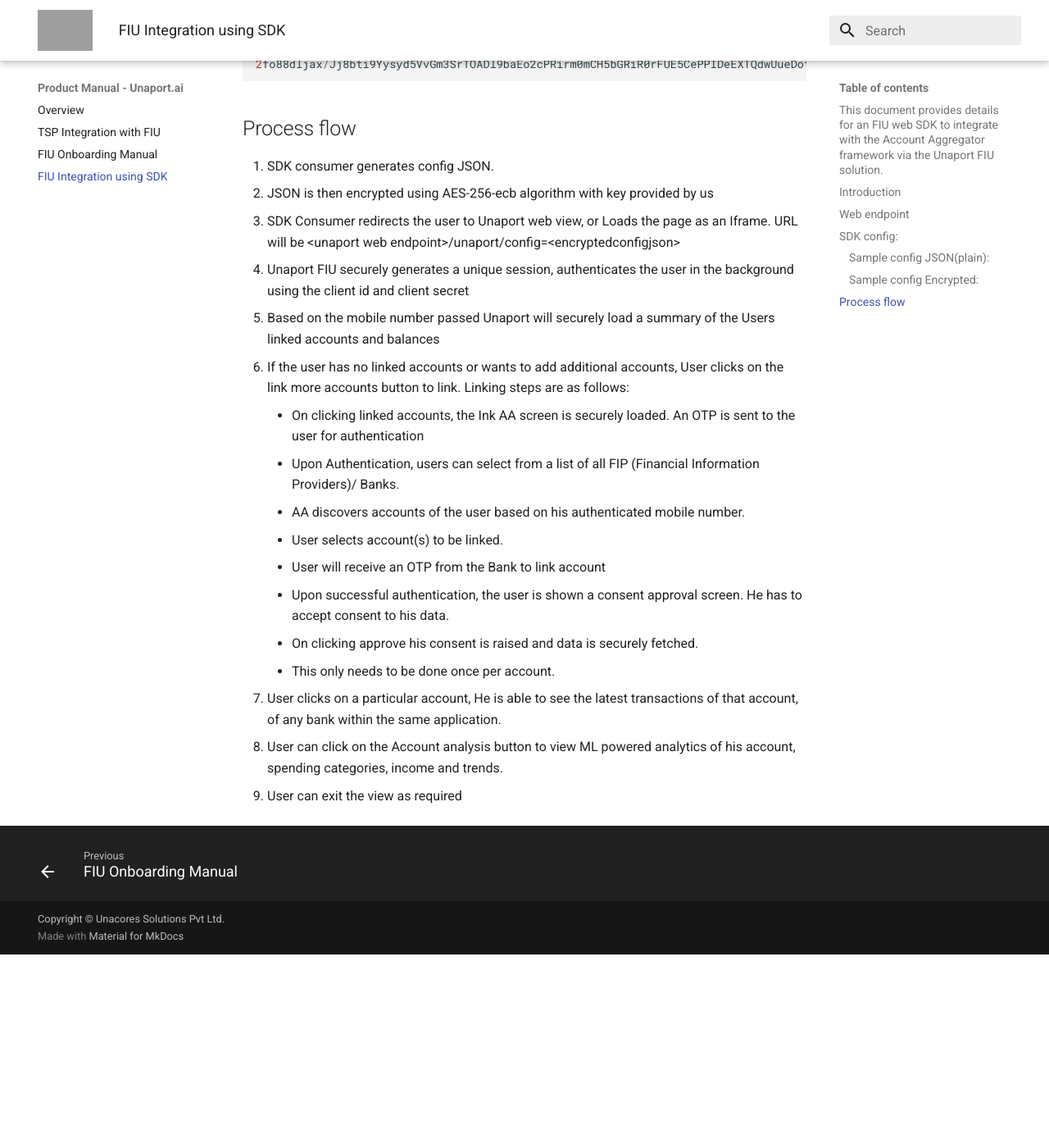
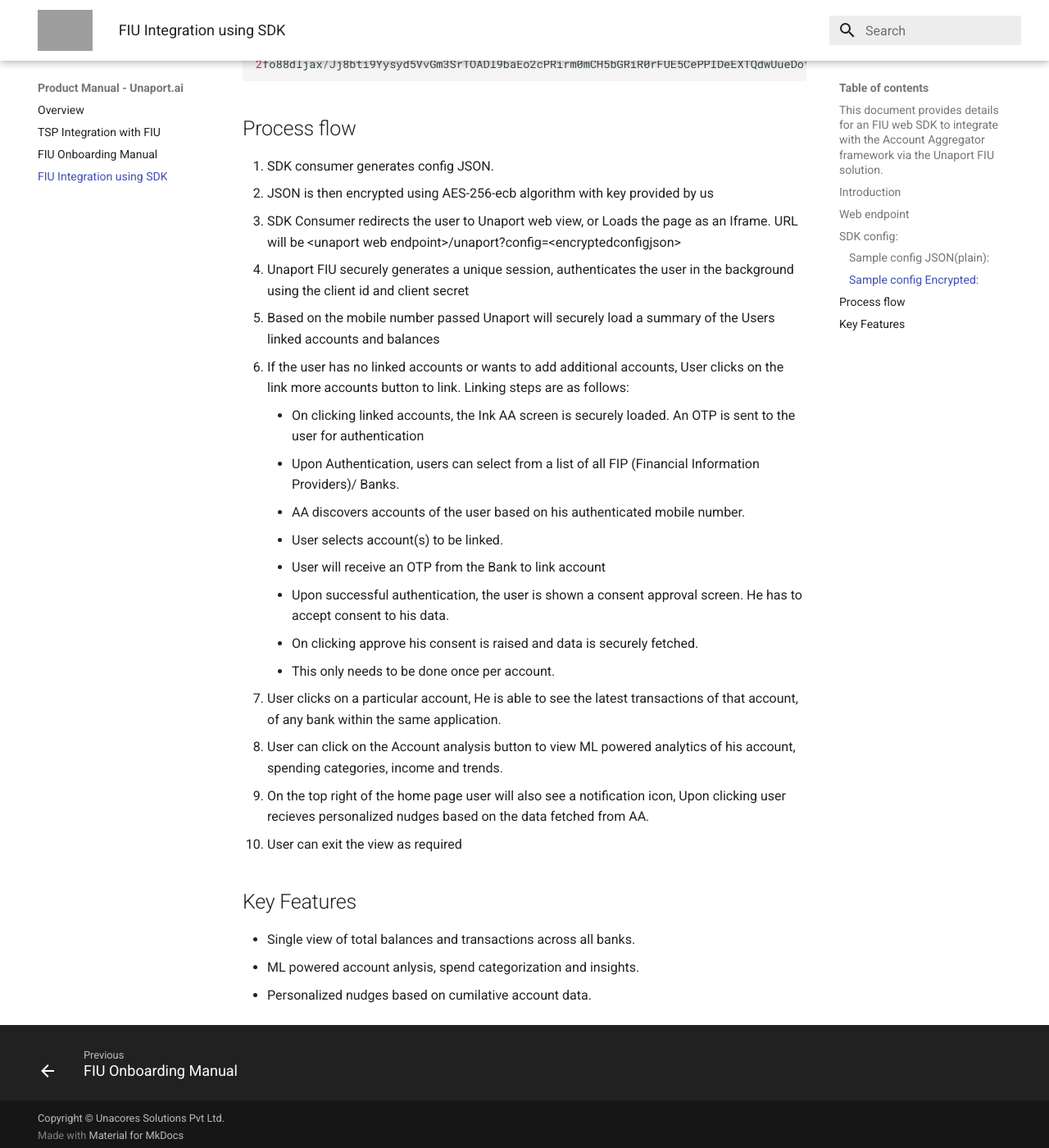
Before and after one commit to Unacores/unaport-docs, an MkDocs documentation site: the page built from docs/fiu_sdk.md, in a window 1280 px wide and 1400 px high, scrolled down 2733 px. Shown: the whole window at 82% size. Built offline with MkDocs 1.6.1 and Material for MkDocs 9.7.7, drawn with Linux system fonts in a browser that asks for light colours; before the commit the page ends 3897 px from its top, so only the background shows below that; grey boxes are pictures that could not be loaded.

Commit message:
added nudges info

```diff
--- a/docs/fiu_sdk.md
+++ b/docs/fiu_sdk.md
@@ -289,7 +289,7 @@
 <ol>
 <li>SDK consumer generates config JSON.</li>
 <li>JSON is then encrypted using AES-256-ecb algorithm with key provided by us</li>
-<li>SDK Consumer redirects the user to Unaport web view, or Loads the page as an Iframe. URL will be &lt;unaport web endpoint&gt;/unaport/config=&lt;encryptedconfigjson&gt;</li>
+<li>SDK Consumer redirects the user to Unaport web view, or Loads the page as an Iframe. URL will be &lt;unaport web endpoint&gt;/unaport?config=&lt;encryptedconfigjson&gt;</li>
 <li>Unaport FIU securely generates a unique session, authenticates the user in the background using the client id and client secret</li>
 <li>Based on the mobile number passed Unaport will securely load a summary of the Users linked accounts and balances</li>
 <li><p>If the user has no linked accounts or wants to add additional accounts, User clicks on the link more accounts button to link. Linking steps are as follows:</p>
@@ -307,5 +307,12 @@
 <li><p>User clicks on a particular account, He is able to see the latest transactions of that account, of any bank within the same application.</p>
 </li>
 <li>User can click on the Account analysis button to view ML powered analytics of his account, spending categories, income and trends.</li>
+<li>On the top right of the home page user will also see a notification icon, Upon clicking user recieves personalized nudges based on the data fetched from AA.</li>
 <li>User can exit the view as required</li>
 </ol>
+
+
+## Key Features
+- Single view of total balances and transactions across all banks.
+- ML powered account anlysis, spend categorization and insights.
+- Personalized nudges based on cumilative account data.
```
